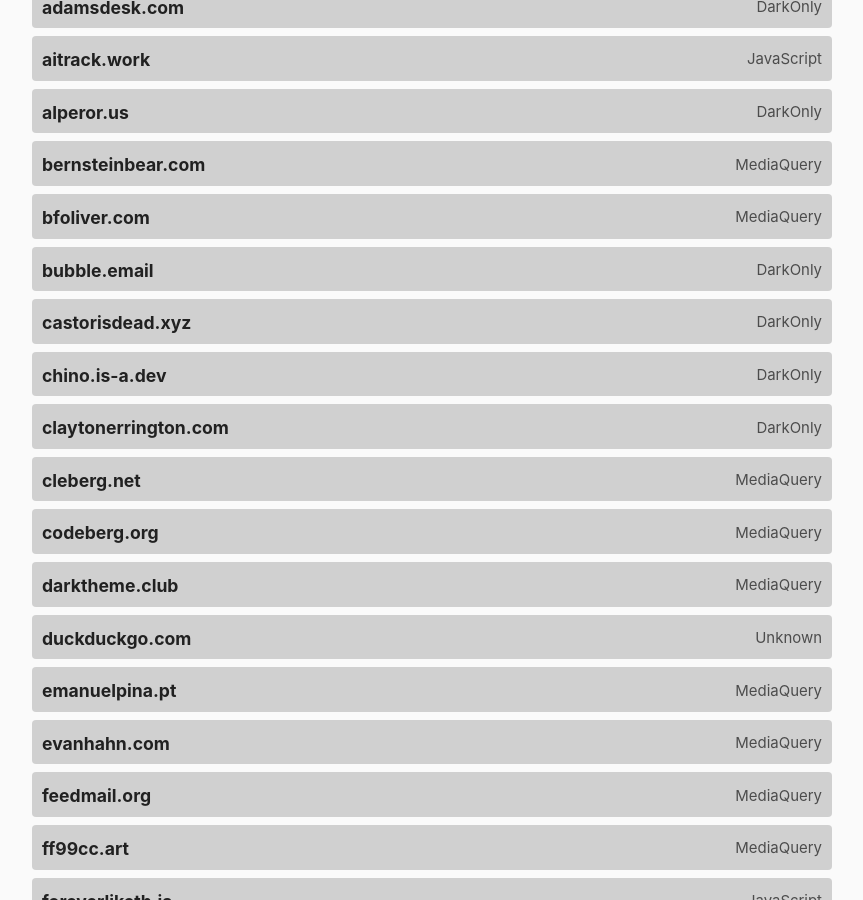
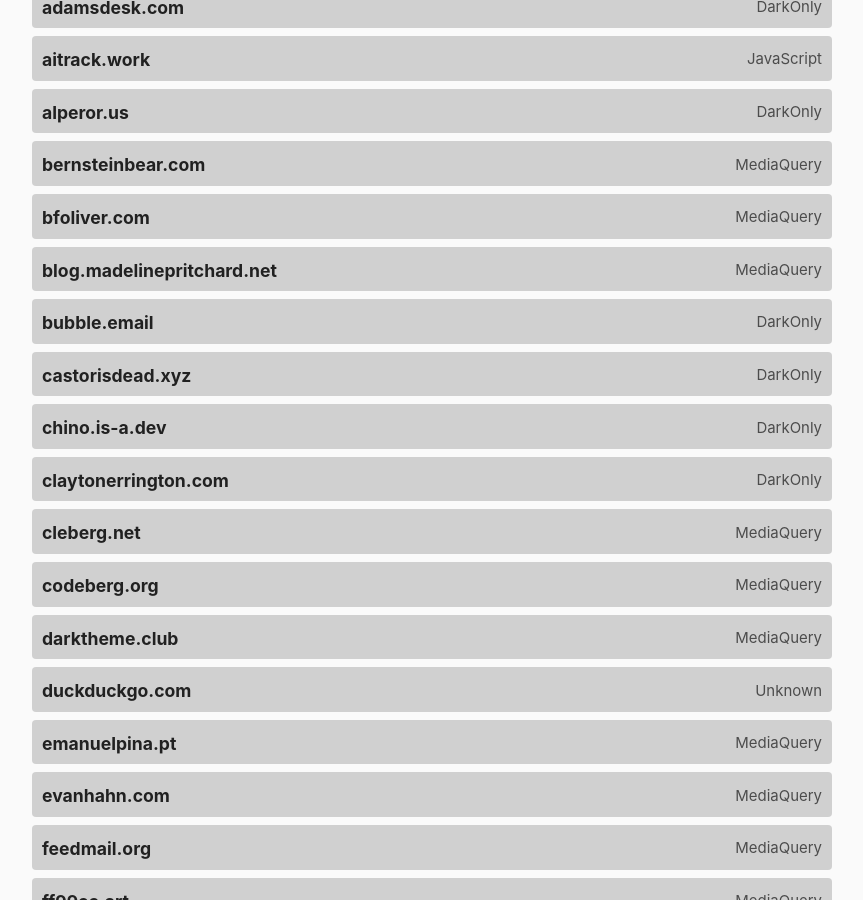
Before and after one commit to katherinek727/darktheme.club, a Jekyll site: the page built from index.md, in a window 1280 px wide and 900 px high, scrolled down 797 px. Shown: the whole window, without its empty margins (208-1071 px from the left). Built offline with Jekyll 4.4.1, drawn with Linux system fonts in a browser that asks for light colours.

Commit message:
Add blog.madelinepritchard.net
- domain: blog.madelinepritchard.net
  url: https://blog.madelinepritchard.net/
  method: mediaquery
  last_checked: 2023-03-20

```diff
--- a/_data/sites.yml
+++ b/_data/sites.yml
@@ -32,6 +32,11 @@
   url: https://www.bfoliver.com
   method: mediaquery
   last_checked: 2022-04-16
+
+- domain: blog.madelinepritchard.net
+  url: https://blog.madelinepritchard.net/
+  method: mediaquery
+  last_checked: 2023-03-20
 
 - domain: bubble.email
   url: https://bubble.email
```
